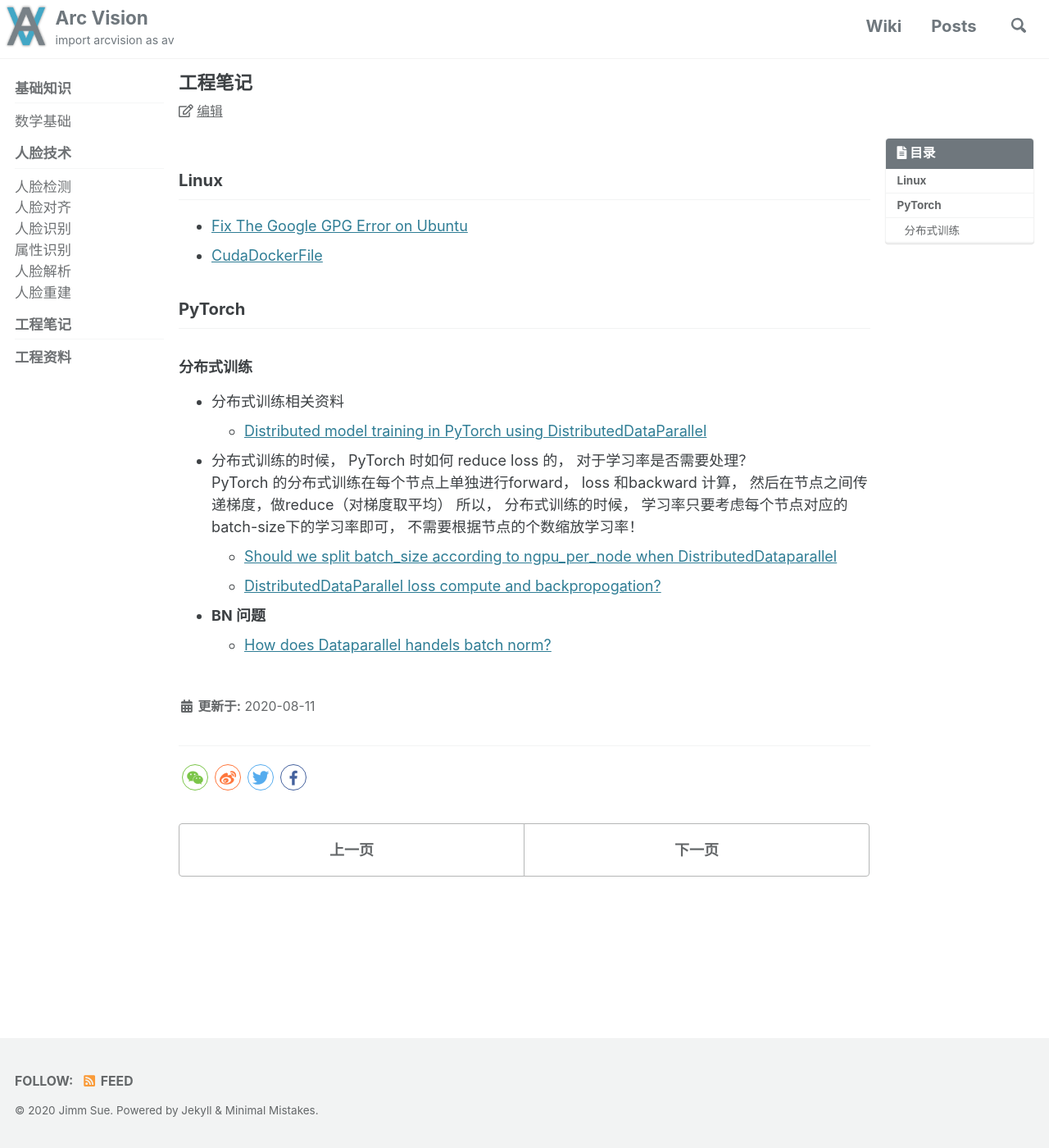
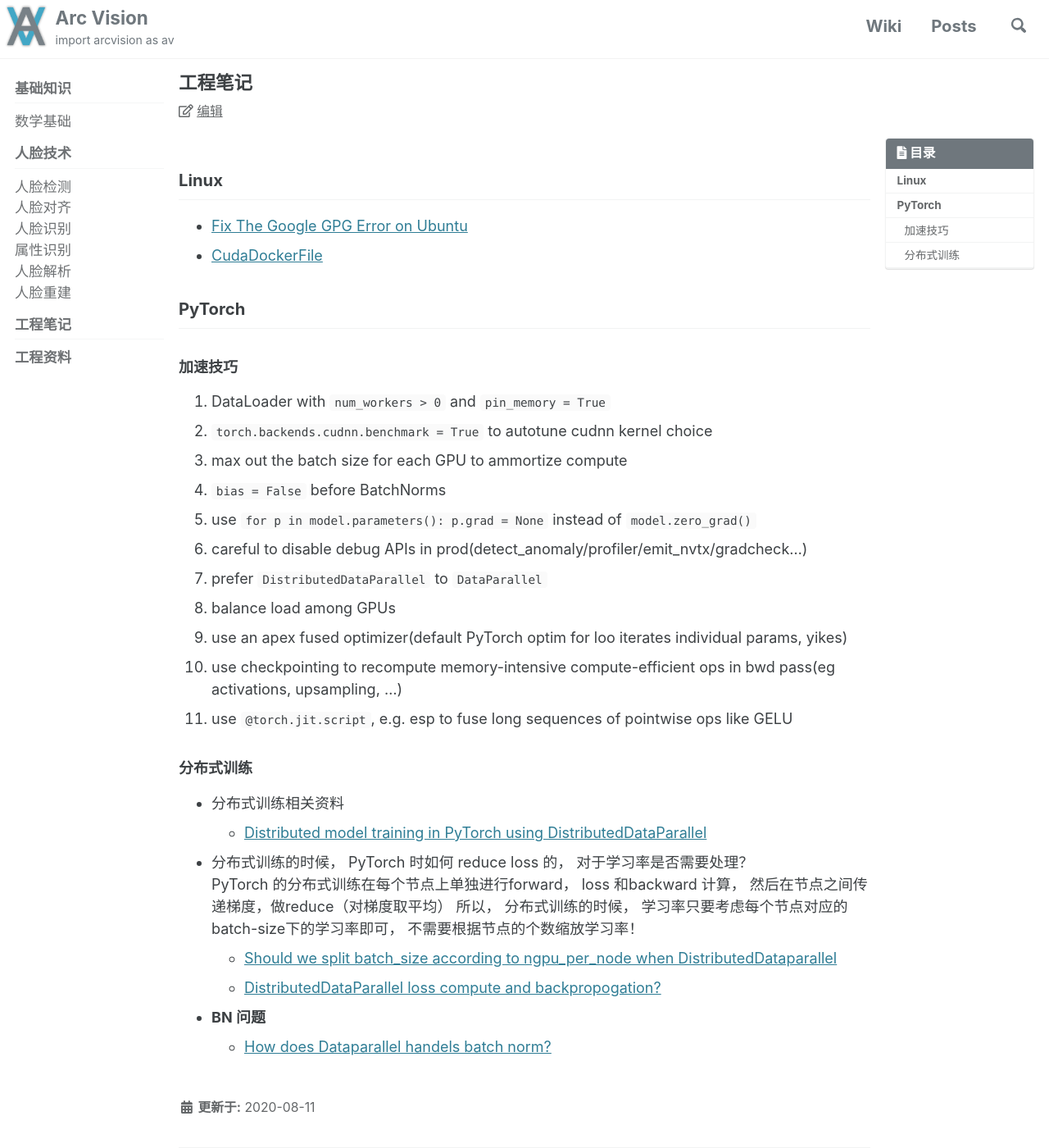
Before and after one commit to ArcVision/ArcVision.github.io, a Jekyll site: the page built from _wiki/21-engineering.md, in a window 1280 px wide and 1400 px high. Shown: the whole window at 82% size. Built offline with Jekyll 4.4.1, drawn with Linux system fonts in a browser that asks for light colours; cached includes are drawn as plain includes; comment, search, counter and statistics services are not loaded.

Commit message:
Update 21-engineering.md

```diff
--- a/_wiki/21-engineering.md
+++ b/_wiki/21-engineering.md
@@ -11,6 +11,19 @@ toc: true
 
 ## PyTorch
 
+### 加速技巧
+1. DataLoader with `num_workers > 0` and `pin_memory = True`
+2. `torch.backends.cudnn.benchmark = True` to autotune cudnn kernel choice
+3. max out the batch size for each GPU to ammortize compute
+4. `bias = False` before BatchNorms
+5. use `for p in model.parameters(): p.grad = None` instead of `model.zero_grad()`
+6. careful to disable debug APIs in prod(detect_anomaly/profiler/emit_nvtx/gradcheck...)
+7. prefer `DistributedDataParallel` to `DataParallel`
+8. balance load among GPUs
+9. use an apex fused optimizer(default PyTorch optim for loo iterates individual params, yikes)
+10. use checkpointing to recompute memory-intensive compute-efficient ops in bwd pass(eg activations, upsampling, ...)
+11. use `@torch.jit.script`, e.g. esp to fuse long sequences of pointwise ops like GELU
+
 ### 分布式训练
 - 分布式训练相关资料
   - [Distributed model training in PyTorch using DistributedDataParallel](https://spell.ml/blog/pytorch-distributed-data-parallel-XvEaABIAAB8Ars0e)
```
